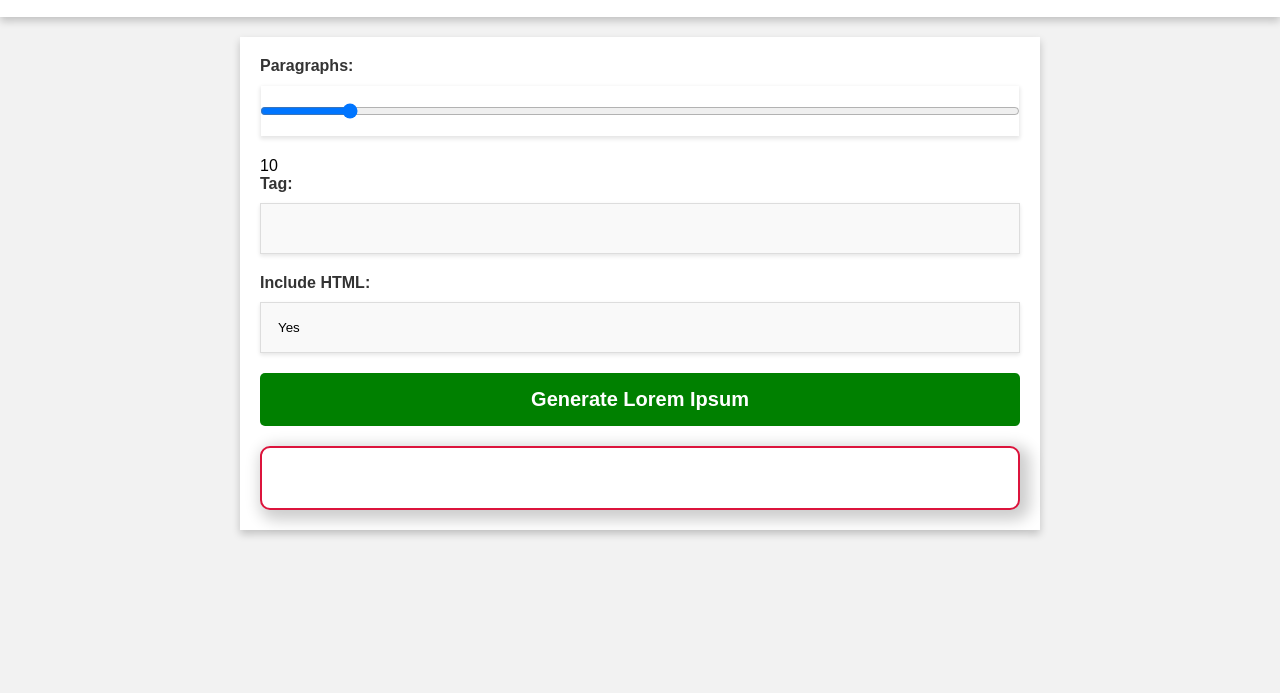
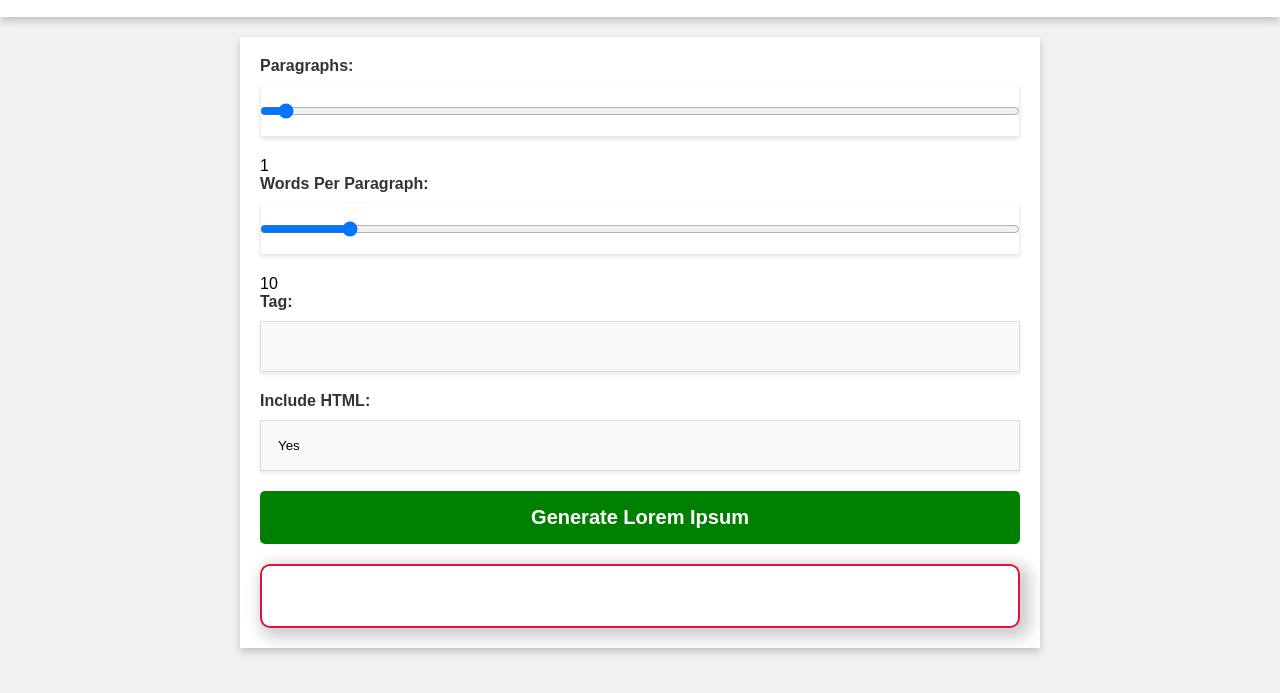
Before and after one commit to FrankGrillo1991/Lorem-Ipsum-Generator, a plain HTML site: page index.html in a window 1280 px wide. Shown: the part 55-748 px from the top of the page. Drawn offline with Linux system fonts and the light colour scheme.

Commit message:
Update index.html

```diff
--- a/index.html
+++ b/index.html
@@ -15,6 +15,19 @@
                 <div class="paragraphs">
                     <label for="paragraphs">
                         Paragraphs:
+                    </label>
+                    <input type="range"
+                    id="paragraphs"
+                    min="1"
+                    max="50"
+                    value="1">
+                    <span id="paragraphsValue">
+                        1
+                    </span>
+                </div>
+                <div class="words">
+                    <label for="words">
+                        Words Per Paragraph:
                     </label>
                     <input type="range"
                     id="words"
```
